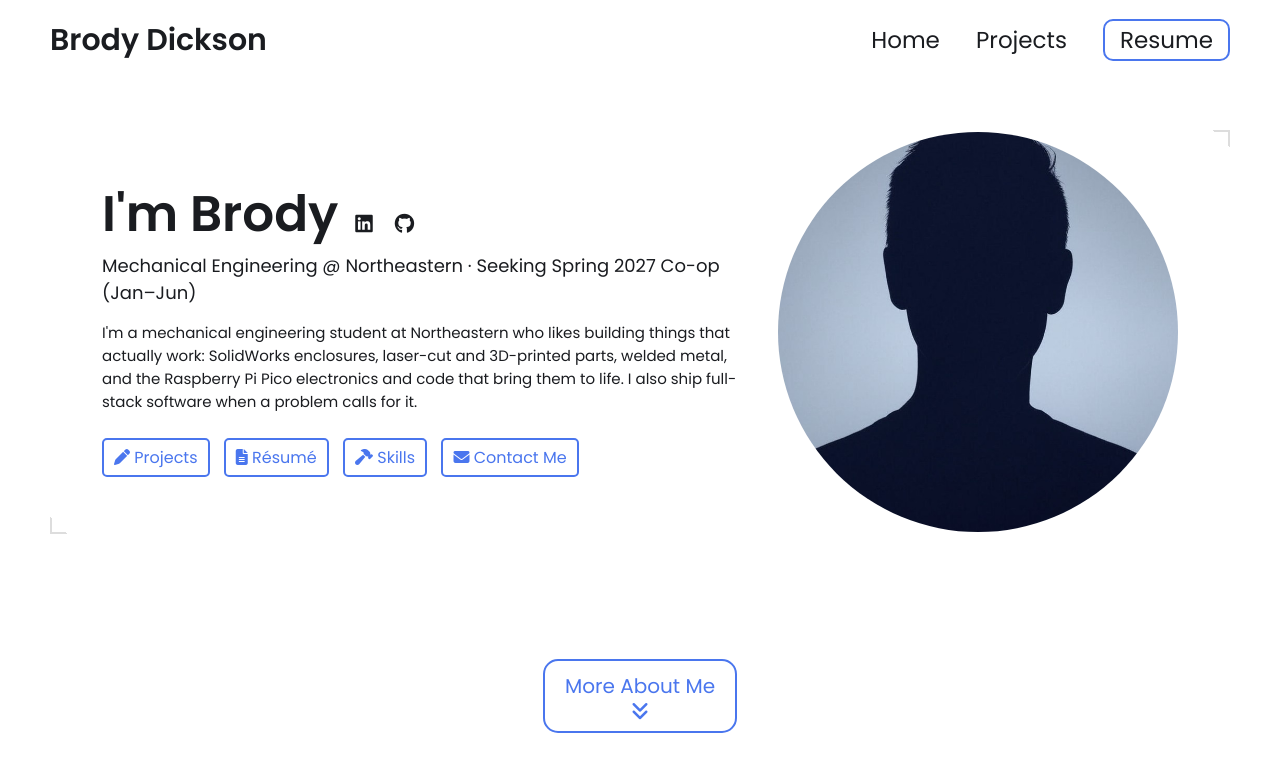
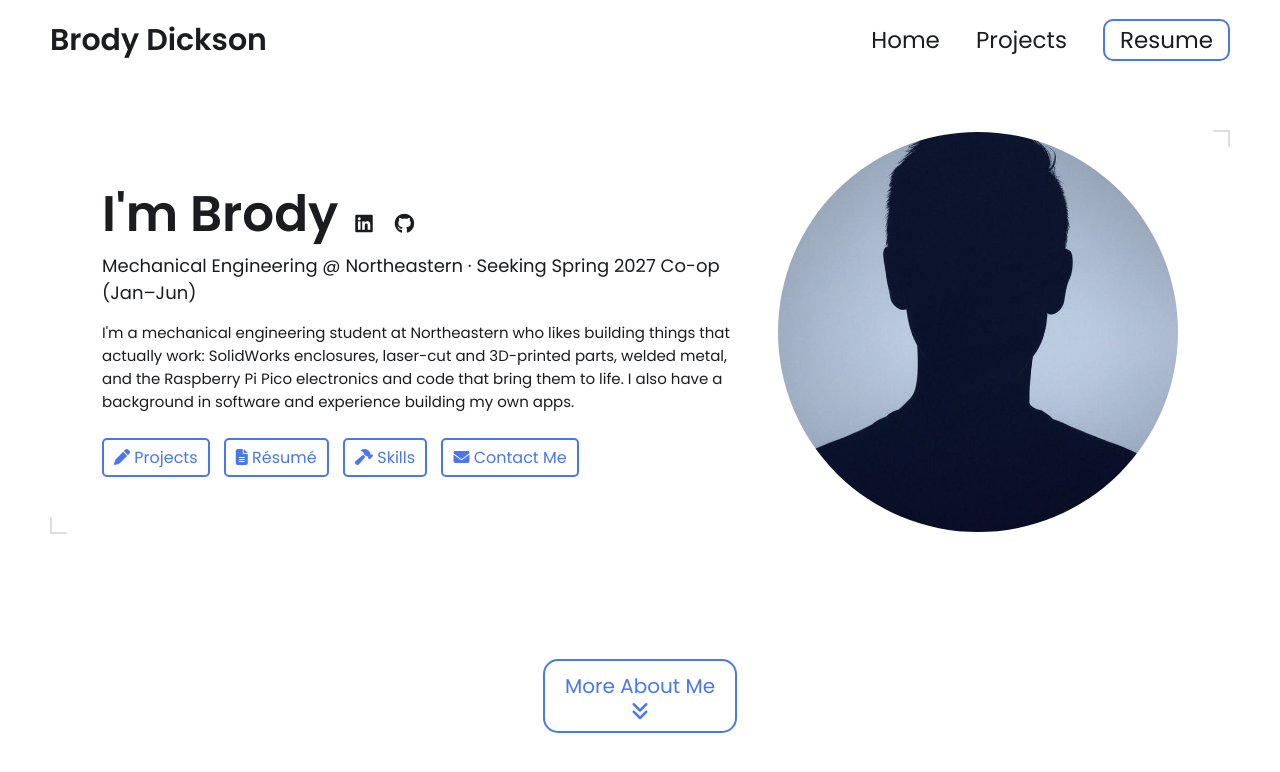
Before and after one commit to bfddeveloper/bfddeveloper.github.io, a Jekyll site: the page built from index.html, in a window 1280 px wide and 900 px high. Shown: the top 772 px of the window. Built offline with Jekyll 4.4.1, drawn with Linux system fonts in a browser that asks for light colours.

Commit message:
Reword software line in bio
Co-Authored-By: Claude Opus 5.5 <noreply@anthropic.com>

```diff
--- a/_config.yml
+++ b/_config.yml
@@ -10,8 +10,8 @@ headline: Mechanical Engineering @ Northeastern · Seeking Spring 2027 Co-op (Ja
 description: >- # dont remove this line. this will ignore all new lines until the next section
   I'm a mechanical engineering student at Northeastern who likes building things that
   actually work: SolidWorks enclosures, laser-cut and 3D-printed parts, welded metal,
-  and the Raspberry Pi Pico electronics and code that bring them to life. I also ship
-  full-stack software when a problem calls for it.
+  and the Raspberry Pi Pico electronics and code that bring them to life. I also have a
+  background in software and experience building my own apps.
 
 # Place your profile image in /assets/images/profile-image/ and edit the file name
 profile_image: /assets/images/profile-image/avatar.jpeg
```
